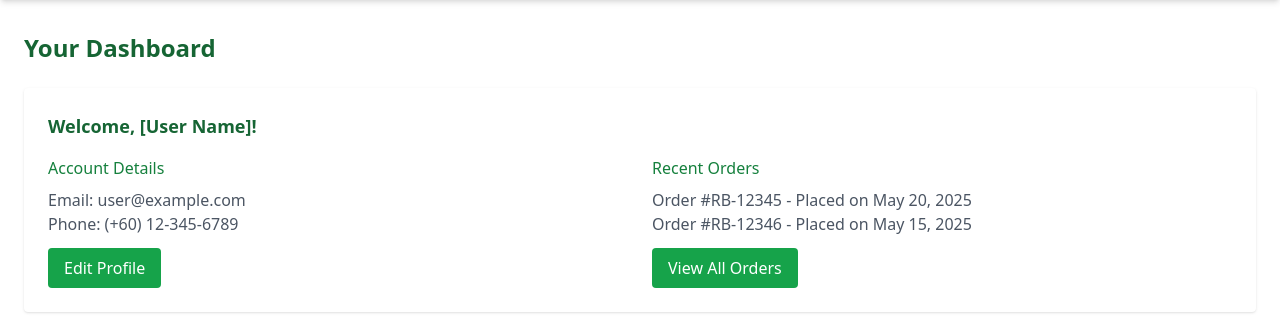
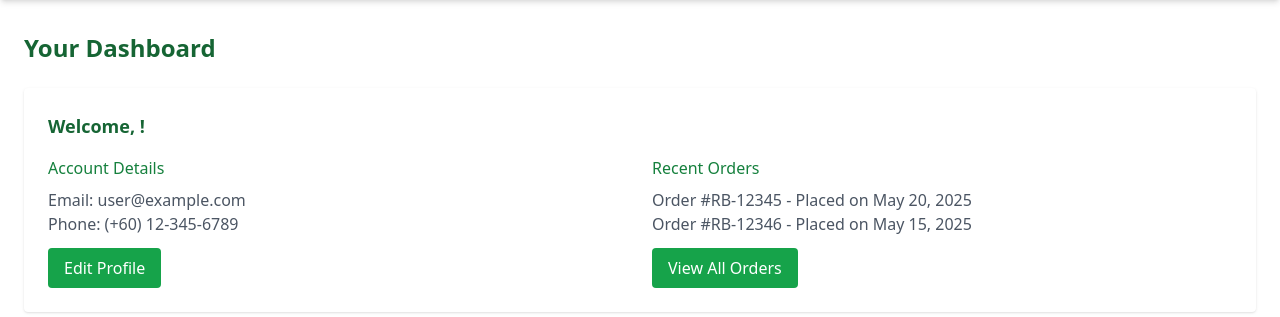
Before and after one commit to versyy35/reborn-thriftshop, a Django app: template reborn/rebornApp/templates/buyer/dashboard.html in a window 1280 px wide. Shown: the part 76-393 px from the top of the page. Run offline with Django 5.2, Linux system fonts and the light colour scheme; the template is opened without the code that fills it, so the values that code supplies are empty; some libraries are stand-ins or nearby versions.

Commit message:
update dashboard

```diff
--- a/reborn/rebornApp/templates/buyer/dashboard.html
+++ b/reborn/rebornApp/templates/buyer/dashboard.html
@@ -51,7 +51,7 @@
         <main class="flex-grow container mx-auto px-6 py-8">
             <h2 class="text-2xl font-bold text-green-800 mb-6">Your Dashboard</h2>
             <div class="bg-white rounded shadow p-6">
-                <h3 class="text-lg font-semibold text-green-800 mb-4">Welcome, [User Name]!</h3>
+                <h3 class="text-lg font-semibold text-green-800 mb-4">Welcome, !</h3>
                 <div class="grid grid-cols-1 md:grid-cols-2 gap-6">
                     <div>
                         <h4 class="font-medium text-green-700 mb-2">Account Details</h4>
```
